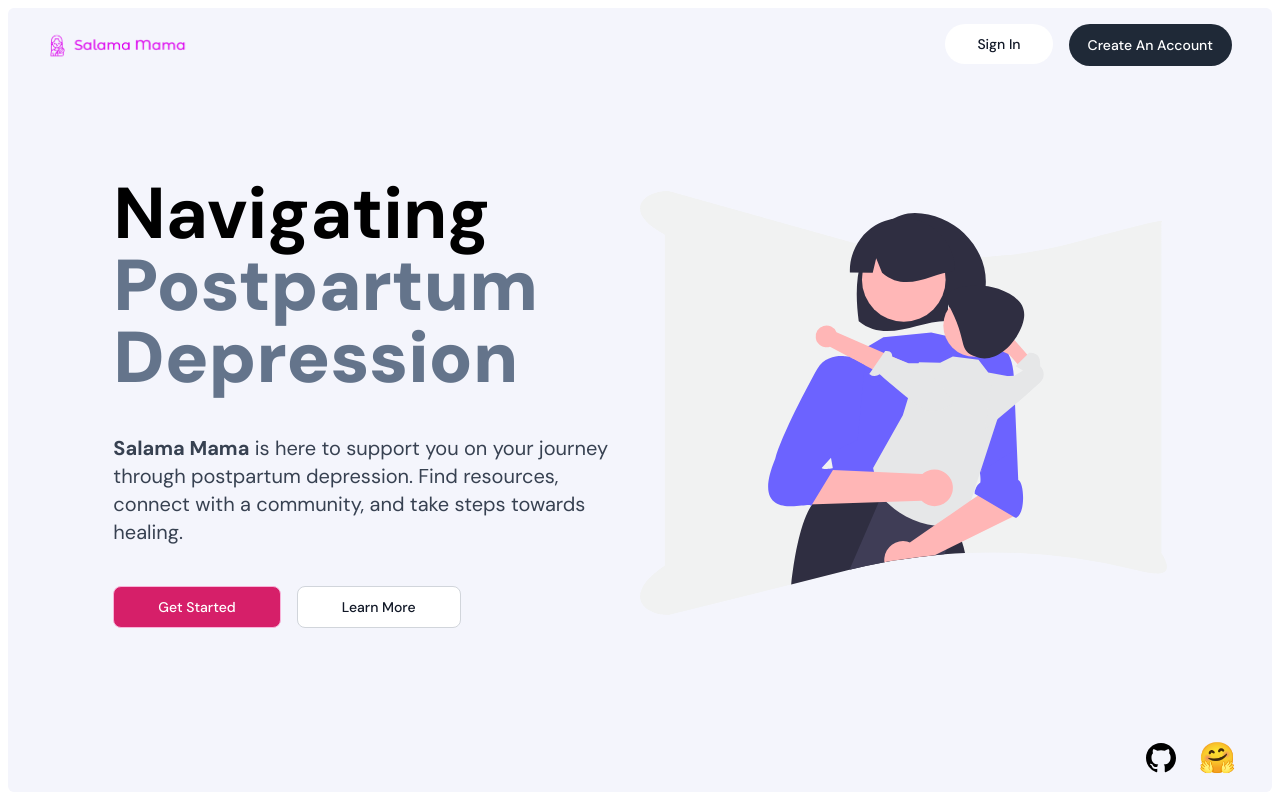
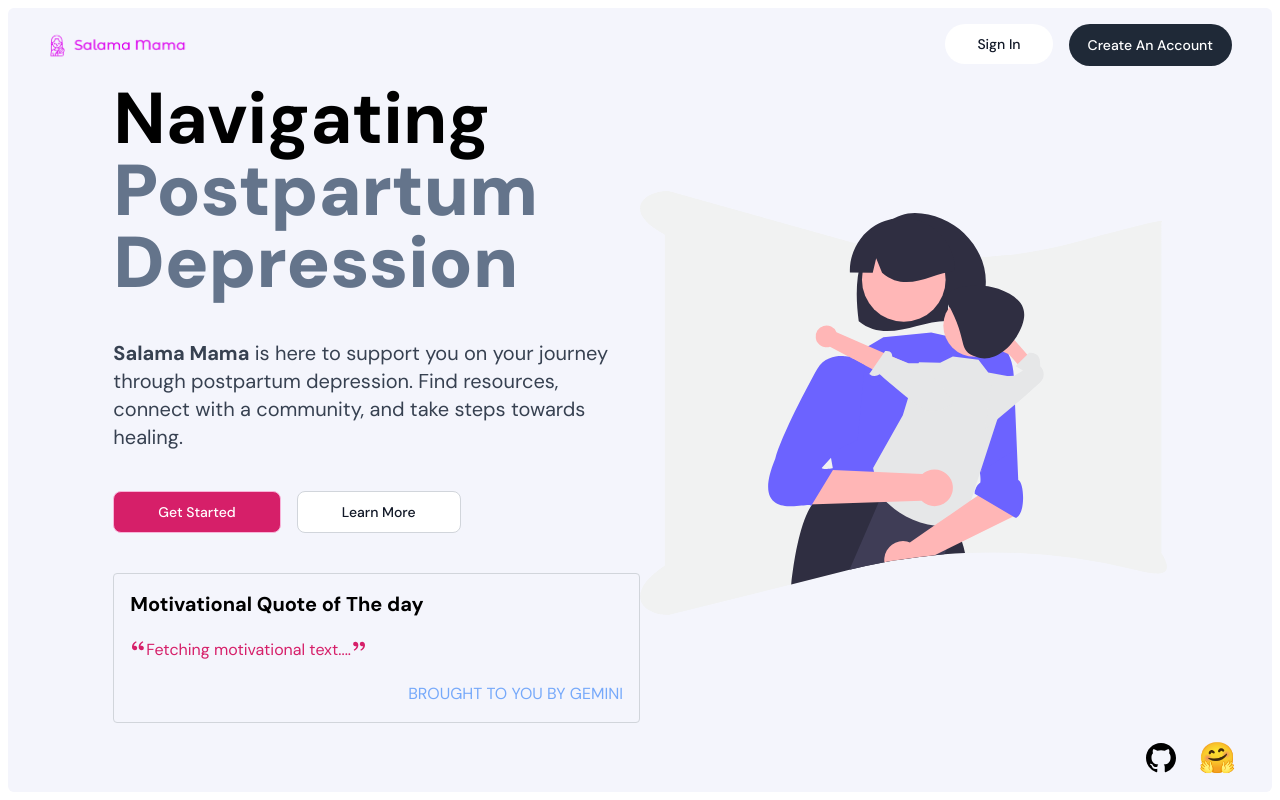
Before and after one commit to MwangiNelson/salama_mama, a React (Vite) app: page / in a window 1280 px wide. Built offline with nearby package versions, Linux system fonts and the light colour scheme; no server answers; the database is empty.

Commit message:
feat (motivational text added)

```diff
--- a/src/pages/Home.jsx
+++ b/src/pages/Home.jsx
@@ -1,9 +1,42 @@
 import { Button } from "flowbite-react";
-import React from "react";
-import { RiArrowRightUpLine } from "react-icons/ri";
+import React, { useState, useContext, useEffect } from "react";
+import { GiLawStar } from "react-icons/gi";
+import { AppContext } from "../contexts/AppContexts";
+import { MdStar } from "react-icons/md";
+import { RiArrowRightUpLine, RiDoubleQuotesL, RiDoubleQuotesR, RiQuoteText } from "react-icons/ri";
 import { Link } from "react-router-dom";
+import { set } from "firebase/database";
 
 function Home() {
+
+  const [motivationalText, setMotivationalText] = useState("Fetching motivational text....")
+  const { userMood, userData, setUserMood } = useContext(AppContext)
+  async function getMotivationalText() {
+    try {
+
+      if (userMood) {
+        let formData = new FormData();
+        formData.append('mood', userMood);
+        let responses = await fetch('https://mama-salama.onrender.com/gen/motivation', {
+          method: 'POST',
+          body: formData
+        });
+        let data = await responses.json();
+        console.log('Motivational text:', data)
+        setMotivationalText(data.messages[0].text)
+      }
+
+
+    } catch (error) {
+      console.error('Error fetching motivational text:', error);
+    }
+  }
+
+  useEffect(() => {
+    getMotivationalText()
+  }
+    , [userMood])
+
   return (
     <section className="flex flex-col md:flex-row w-10/12 bg-[#F4F5FC] h-full items-center justify-center gap-10 md:gap-0 ">
       <div className="flex flex-col items-center md:items-start gap-10 w-11/12 md:w-1/2 pt-10 md:pt-0">
@@ -20,6 +53,18 @@ function Home() {
           <Link to={'/'}><Button color="light" className="w-fit px-7 border rounded-lg">Learn More</Button></Link>
 
         </div>
+        <div className="w-full p-4 rounded border border-gray-300">
+          <h3 className="text-xl font-bold">Motivational Quote of The day</h3>
+          <div className="flex flex-row flex-wrap w-full py-5">
+            <RiDoubleQuotesL className="text-pink-600" />
+            <p className="text-pink-600 w-fit">
+
+              {motivationalText}
+            </p>
+            <RiDoubleQuotesR className="text-pink-600" />
+          </div>
+          <h5 className="text-end w-full text-blue-400 hover:text-blue-600">BROUGHT TO YOU BY GEMINI</h5>
+        </div>
 
       </div>
       <div className="w-full md:w-1/2 flex items-center justify-center">
```
